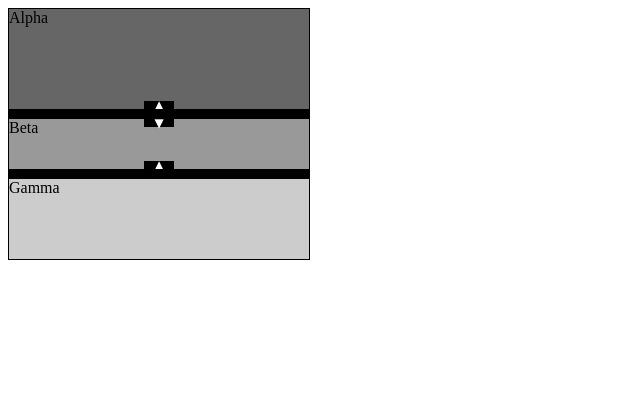
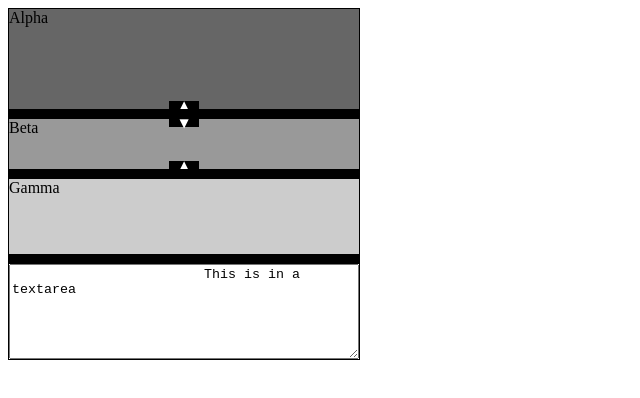
Before and after one commit to sffc/splittr, a plain HTML site: page demos/simple.html in a window 1280 px wide. Shown: the whole page, without its empty margins (0-640 px from the left). Drawn offline with Linux system fonts and the light colour scheme.

Commit message:
Adding textarea example

```diff
--- a/demos/simple.html
+++ b/demos/simple.html
@@ -8,8 +8,8 @@
 #container{
 }
 #panel1{
-	width: 300px;
-	height: 250px;
+	width: 350px;
+	height: 350px;
 	border: 1px solid black;
 	position: relative;
 }
@@ -27,7 +27,7 @@
 <body>
 
 <div id="container">
-	<div data-splittr="horizontal dynamic 100 50" id="panel1">
+	<div data-splittr="horizontal dynamic 100 50 75" id="panel1">
 		<div data-splittr-collapsible id="panel2">
 			Alpha
 		</div>
@@ -37,6 +37,9 @@
 		<div id="panel4">
 			Gamma
 		</div>
+		<textarea id="panel5">
+			This is in a textarea
+		</textarea>
 	</div>
 </div>
 
```
